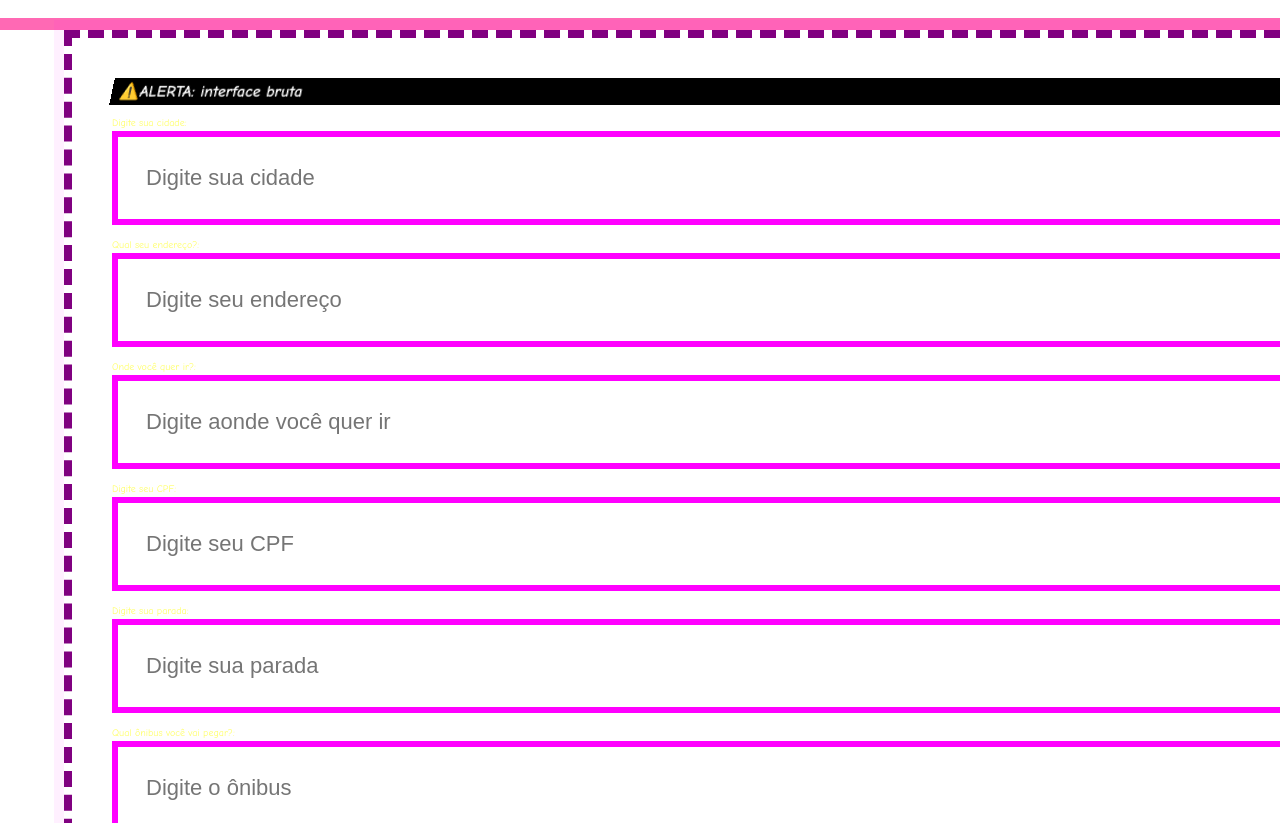
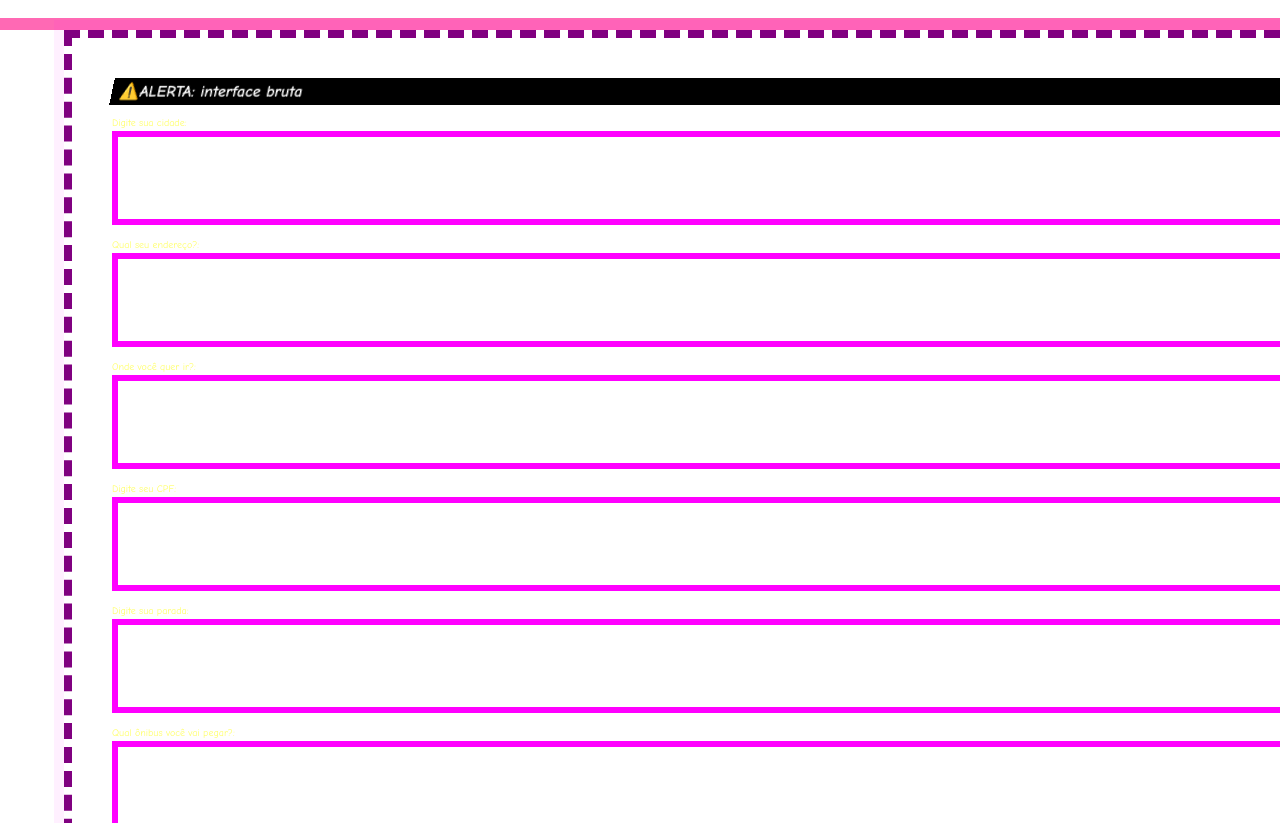
Before and after one commit to MiguelArcanjo001/trabalho-faculdade-psicologia, a plain HTML site: page TelaInicial.html in a window 1280 px wide. Shown: the part 129-952 px from the top of the page. Drawn offline with Linux system fonts and the light colour scheme.

Commit message:
Remove placeholders from input fields in TelaInicial.html

```diff
--- a/TelaInicial.html
+++ b/TelaInicial.html
@@ -22,27 +22,27 @@
             <form action="">
 
   <label for="Cidade" class="label">Digite sua cidade:</label>
-  <input type="text" id="Cidade" name="Cidade" placeholder="Digite sua cidade">
+  <input type="text" id="Cidade" name="Cidade" >
   <br>
 
   <label for="Endereco" class="label">Qual seu endereço?:</label>
-  <input type="text" id="Endereco" name="Endereco" placeholder="Digite seu endereço">
+  <input type="text" id="Endereco" name="Endereco" >
   <br>
 
   <label for="Fim" class="label">Onde você quer ir?:</label>
-  <input type="text" id="Fim" name="Fim" placeholder="Digite aonde você quer ir">
+  <input type="text" id="Fim" name="Fim" >
   <br>
 
   <label for="CPF" class="label">Digite seu CPF:</label>
-  <input type="text" id="CPF" name="CPF" placeholder="Digite seu CPF">
+  <input type="text" id="CPF" name="CPF" >
   <br>
 
   <label for="Parada" class="label">Digite sua parada:</label>
-  <input type="text" id="Parada" name="Parada" placeholder="Digite sua parada">
+  <input type="text" id="Parada" name="Parada" >
   <br>
 
   <label for="Onibus" class="label">Qual ônibus você vai pegar?:</label>
-  <input type="text" id="Onibus" name="Onibus" placeholder="Digite o ônibus">
+  <input type="text" id="Onibus" name="Onibus" >
   <br>
 
   <!-- DEFICIÊNCIA -->
```
